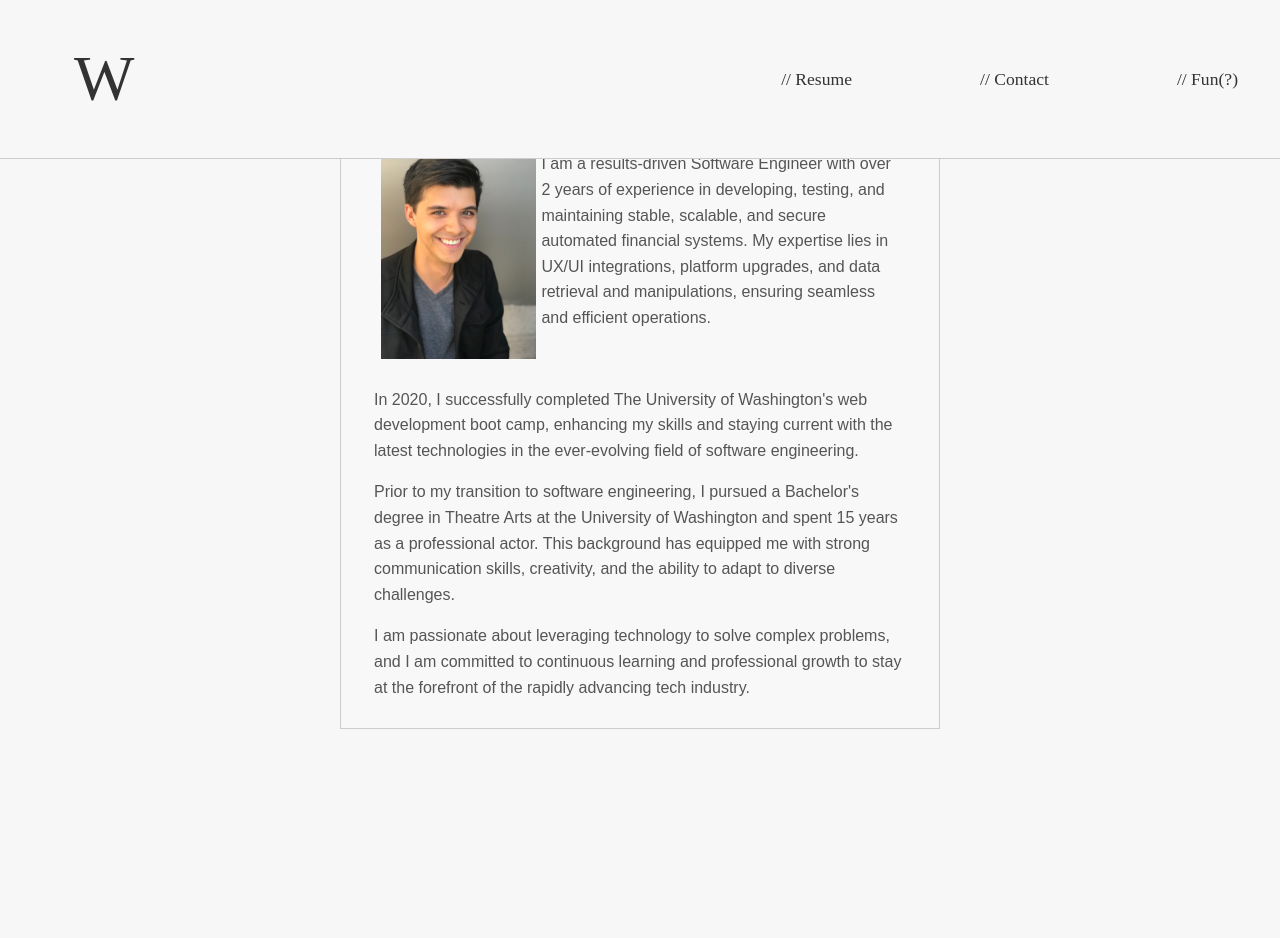
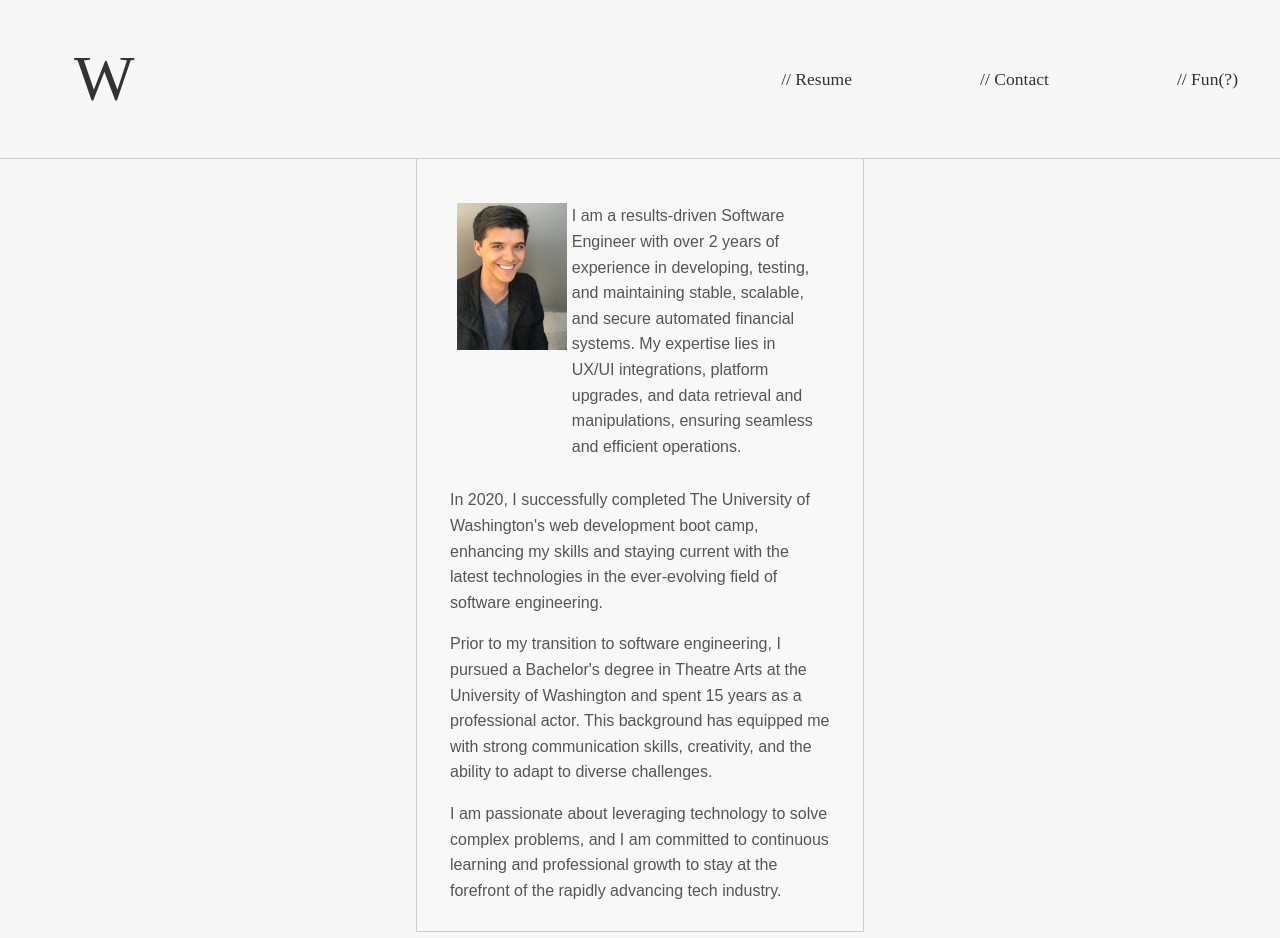
Before and after one commit to wmwassmann/master, a React (Vite) app: page /#/about in a window 1280 px wide. Shown: the top 938 px of the page. Before the commit the page ends 800 px from the top, so only its background shows below. Built offline with nearby package versions, Linux system fonts and the light colour scheme.

Commit message:
Updating resume.md

```diff
--- a/src/components/Contact/PdfHandler.jsx
+++ b/src/components/Contact/PdfHandler.jsx
@@ -1,13 +1,14 @@
 import React, { Component } from 'react';
 import Pdf from '../../assets/Resume.pdf';
+import "../../css/aboutMe.css"
 
 class Download extends Component {
 
   render() {
 
     return (
-        <div className = "App">
-          <a href = {Pdf} target = "_blank">Download Pdf</a>
+        <div className = "pdf-button">
+          <a href={Pdf} target="_blank">Resume PDF</a>
         </div>
     );
 
--- a/src/css/aboutMe.css
+++ b/src/css/aboutMe.css
@@ -2,15 +2,20 @@
   padding-top: 10rem;
 }
 
+.header-container {
+  display: flex;
+  flex-direction: row;
+  justify-content: space-between;
+}
+
 .readme-container {
-    max-width: 600px;
+    max-width: 35vw;
     margin: 20px auto;
     padding: 20px;
     border: 1px solid #ccc;
     background-color: #f8f8f8;
     font-family: 'Arial', sans-serif;
   }
-
 
 
   h1 {
@@ -43,3 +48,8 @@
     width: 30%;
     align-self: flex-start;
   }
+
+
+  .pdf-button {
+    display: flex;
+  }
--- a/src/css/skillSets.css
+++ b/src/css/skillSets.css
@@ -2,6 +2,8 @@
     display: flex;
     justify-content: space-around;
     padding: 20px;
+    /* max-width: 50vw; */
+    /* width: 35vw; */
   }
 
   .skillset {
--- a/src/pages/AboutMe.jsx
+++ b/src/pages/AboutMe.jsx
@@ -1,11 +1,19 @@
 import React from 'react';
 import '../css/aboutMe.css';
 import headshot from '../assets/headshot.jpg'
+import Download from '../components/Contact/PdfHandler';
 
 const AboutMe = () => {
   return (
     <div className="readme-container">
-      <h1>README.md</h1>
+      <div className='header-container'>
+        <h1>
+          README.md
+        </h1>
+        <h1>
+          <Download />
+        </h1>
+      </div>
       <div className='headshot-container'>
         <img src={headshot} className='headshot' alt="Me" />
         <p>
```
